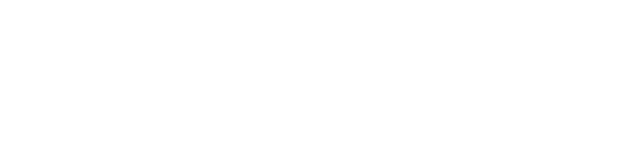
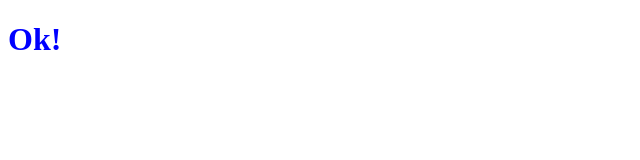
Before and after one commit to degrigo/js, a plain HTML site: page aula04/exec01.html in a window 1280 px wide. Shown: the whole page, without its empty margins (0-640 px from the left). Drawn offline with Linux system fonts and the light colour scheme.

Commit message:
Printing elements dynamically with JS

```diff
--- a/aula04/exec01.html
+++ b/aula04/exec01.html
@@ -8,22 +8,23 @@
             <div class="test" id="div_1" title="Minha div"></div>
         <script>
 
-            var Generator = function(prop){
+            var generator = function(prop){
             //criar uma variável que recebe elemento h1
             if(!prop.tipo){
                 console.log('Não entrou');
                 return;
             }
             var h1 = document.createElement(prop.tipo);
-
+            // delete prop.tipo; deletando propriedade dentro do objeto
               for(var p in prop){
                 if(p == 'style') {
-                    for(var p2 in prop[p]){
+                    for(var s in prop[p]){
                         //prop[p] style || p2 é o color
-                        console.log(prop[p][p2]);
+                        h1[p][s] = prop[p][s];
+                        //console.log(prop[p][p2]);
                     }
                 } else {
-                    // a propppriedade será adicionada como colchestes e o valor com prop[p]
+                    // a propppriedade será adicionada como colchetes e o valor com prop[p] (style)
                     h1[p] = prop[p];
                     console.log(prop[p]);
                     }
@@ -34,10 +35,13 @@
 
             var obj = {tipo : 'h1', id : 'h1a'};
             // obbjeto dentro de um objeto
-            obj.style = {display : 'fixed'};
+            obj.style = {display : 'block'};
             // adicionando outra propriedade dentro de style
             obj.style.color = 'blue';
-            var g = new Generator(obj);
+            var g = generator(obj);
+            //adicionado elemento no browser
+            g.appendChild(document.createTextNode('Ok!'));
+            document.body.appendChild(g);
             console.log(g);
 
         </script>
```
